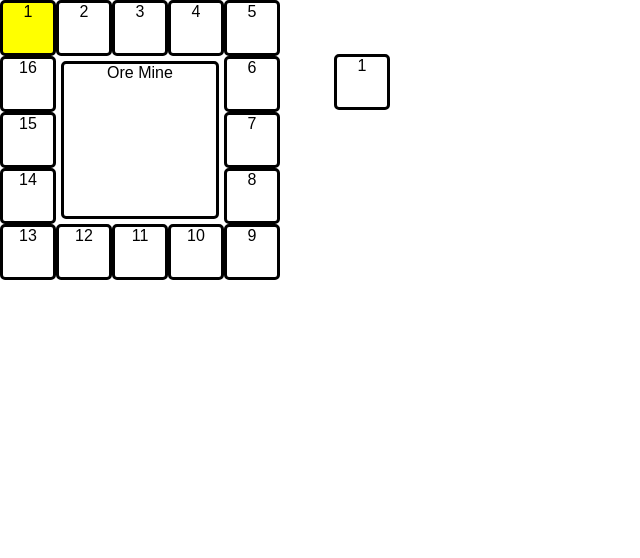
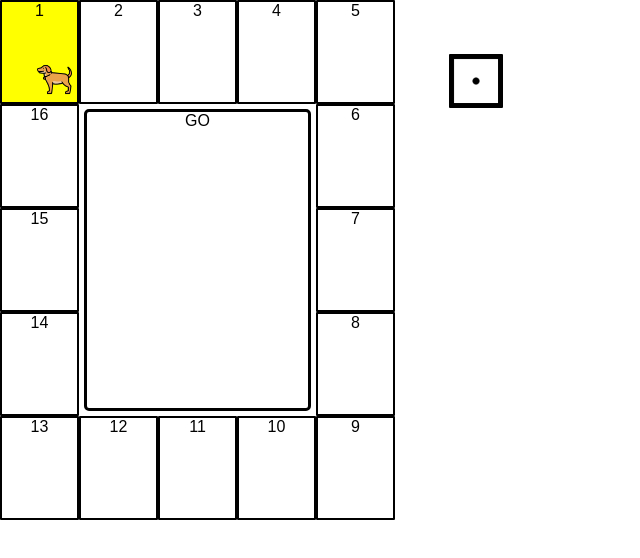
Before and after one commit to azacharenkov/board-inc, a React (Create React App) app: page / in a window 1280 px wide. Shown: the top 558 px of the page, without its empty margins (0-640 px from the left). Built offline with nearby package versions, Linux system fonts and the light colour scheme.

Commit message:
Animate dice when rolling
Animate dice when rolling

```diff
--- a/src/App.css
+++ b/src/App.css
@@ -36,21 +36,32 @@
 }
 
 .board-piece {
-    width:  50px;
-    height: 50px;
-    border-radius: 5px;
+    width:  75px;
+    height: 100px;
+    border-radius: 1px;
     border: solid;
-    border-width: 3px;
+    border-width: 2px;
     text-align: center;
+}
+
+.avatar {
+    width: 35px;
+    height: 35px;
+    display: block;
+    right: 0;
+    bottom: 0;
+    position: absolute;
+    padding: 5px;
 }
 
 .board-piece.true {
     background: yellow;
+    position: relative;
 }
 
 .board-piece-info {
     border: solid;
-    width: 152px;
+    width: 221px;
     margin: 5px;
     border-radius: 5px;
     text-align: center;
@@ -70,4 +81,11 @@
 
 .dice {
     margin: 54px;
+    width: 50px;
+    height: 50px;
 }
+
+img {
+    max-width: 100%;
+    max-height: 100%;
+}
--- a/src/BoardPiece.js
+++ b/src/BoardPiece.js
@@ -1,5 +1,7 @@
 import React, { Component } from 'react';
 import {connect} from "react-redux";
+
+import avatar from './images/dog.png';
 
 class BoardPiece extends Component {
 
@@ -7,10 +9,24 @@
 
     }
 
+    getAvatar = () => {
+        if(this.props.index === this.props.boardState.position) {
+            return (
+                <div className="avatar">
+                    <img src = {avatar} />
+                </div>
+            )
+        }
+        return null;
+    }
+
     render() {
         return (
             <div className = {"board-piece " + (this.props.index === this.props.boardState.position)}>
-                {this.props.index}
+                <div className="title">
+                    {this.props.index}
+                </div>
+                {this.getAvatar()}
             </div>
         );
     }
--- a/src/BoardPieceInfo.js
+++ b/src/BoardPieceInfo.js
@@ -11,7 +11,7 @@
 
     render() {
 
-        var boardPiece = board.tiles[this.props.boardState.position];
+        var boardPiece = board.tiles[this.props.boardState.position - 1];
 
         return (
             <div className = {"board-piece-info"}>
--- a/src/Dice.js
+++ b/src/Dice.js
@@ -1,6 +1,13 @@
 import React, { Component } from 'react';
 
 import BoardPiece from './BoardPiece.js';
+
+import one from './images/1.png';
+import two from './images/2.png';
+import three from './images/3.png';
+import four from './images/4.png';
+import five from './images/5.png';
+import six from './images/6.png';
 
 class Dice extends Component {
 
@@ -8,10 +15,31 @@
         number: 1,
     }
 
-    roll = () => {
+    rollWithoutCallBack = () => {
+        this.timerHandler = setTimeout(()=> this.rollWithTimeOut(8), 0);
+    }
+
+    rollWithTimeOut = (to) => {
+
         var dice = this.getRandomInt(1, 7);
-        this.props.movePosition(dice);
         this.setState({ number: dice});
+
+        if(to === 0) {
+            clearTimeout(this.timerHandler);
+            this.timerHandler = 0;
+            this.props.movePosition(dice);
+        } else {
+            this.timerHandler = setTimeout(()=> this.rollWithTimeOut(--to), 125);
+        }
+    }
+
+    componentWillUnmount() {
+        // If timer handler is defined - clear the timeout
+        // so it would stop calling the method after this view was removed
+        if (this.timerHandler) {
+            clearTimeout(this.timerHandler);
+            this.timerHandler = 0;
+        }
     }
 
     getRandomInt = (min, max) => {
@@ -20,10 +48,29 @@
         return Math.floor(Math.random() * (max - min)) + min;
     }
 
+    getDice = () => {
+        var diceImg = one;
+        if(this.state.number === 2) {
+            diceImg = two;
+        } else if(this.state.number === 3) {
+            diceImg = three;
+        } else if(this.state.number === 4) {
+            diceImg = four;
+        } else if(this.state.number === 5) {
+            diceImg = five;
+        } else if(this.state.number === 6) {
+            diceImg = six;
+        }
+
+        return (
+            <img src = {diceImg} alt = {this.state.number}/>
+        )
+    }
+
     render() {
         return (
-            <div className="dice board-piece" onClick={this.roll}>
-                {this.state.number}
+            <div className="dice board-piece" onClick={this.rollWithoutCallBack}>
+                {this.getDice()}
             </div>
         );
     }
```
Also changed, not shown: src/images/dog.png (added).
